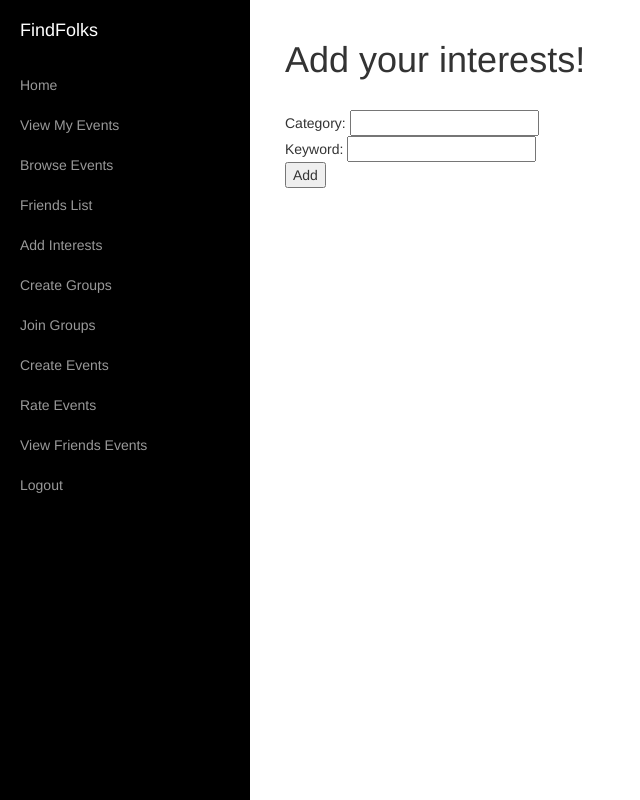
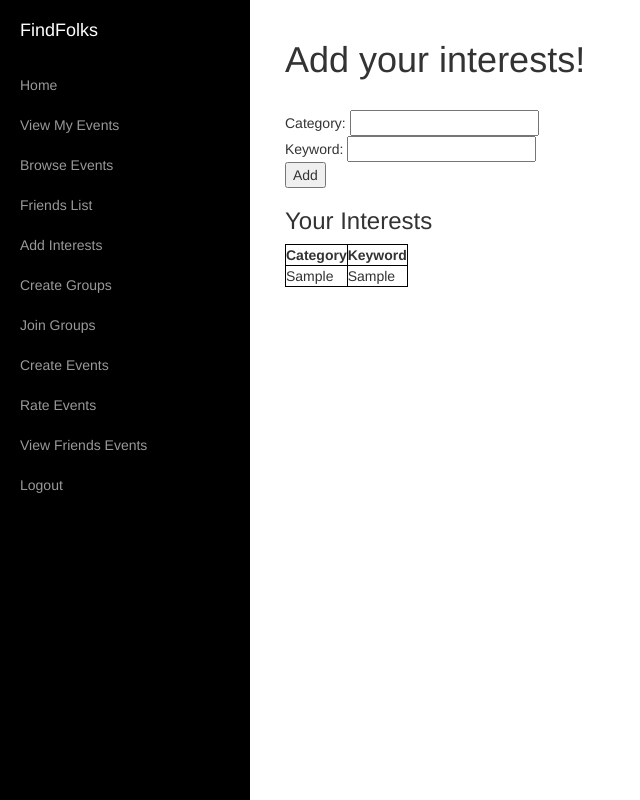
Before and after one commit to BrandonTang/find-folks, a Flask app: page /add_interests in a window 1280 px wide. Shown: the whole page, without its empty margins (0-640 px from the left). Run offline with Flask 2, Linux system fonts and the light colour scheme; the visitor is signed in with stand-in values (Sample User, id 1); tables that the repository leaves empty or names only in its code hold one stand-in row (values such as "Sample post"); some libraries are stand-ins or nearby versions.

Commit message:
Added table to add_interests page to show users interests

```diff
--- a/main.py
+++ b/main.py
@@ -199,6 +199,12 @@ def add_interests():
     if session.get('logged_in') is True:
         logged_in = True
     username = session.get('username')
+    cursor = conn.cursor()
+    query = 'SELECT * FROM interested_in WHERE username = %s'
+    cursor.execute(query, username)
+    interests = cursor.fetchall()
+    conn.commit()
+    cursor.close()
     if request.method == "POST":
         category = request.form.get('category')
         keyword = request.form.get('keyword')
@@ -229,7 +235,7 @@ def add_interests():
             cursor.close()
             flash("New interest for member has been added!")
         return redirect(url_for('add_interests'))
-    return render_template('add_interests.html', logged_in=logged_in)
+    return render_template('add_interests.html', interests=interests, logged_in=logged_in)
 
 
 @app.route('/create_groups', methods=['GET', 'POST'])
--- a/templates/add_interests.html
+++ b/templates/add_interests.html
@@ -24,6 +24,25 @@
                         Keyword: <input type="text" name="keyword" maxlength="20" required/> </br>
                         <input type="submit" value="Add"/>
                     </form>
+                    <style type="text/css">
+                        table, th, td {
+                            border: 1px solid black;
+                        }
+                    </style>
+
+                    <h3>Your Interests</h3>
+
+                    <table>
+                        <th>Category</th>
+                        <th>Keyword</th>
+
+                        {% for line in interests %}
+                            <tr>
+                                <td>{{ line.category }}</td>
+                                <td>{{ line.keyword }}</td>
+                            </tr>
+                        {% endfor %}
+                    </table>
                 </div>
             </div>
         </div>
```
